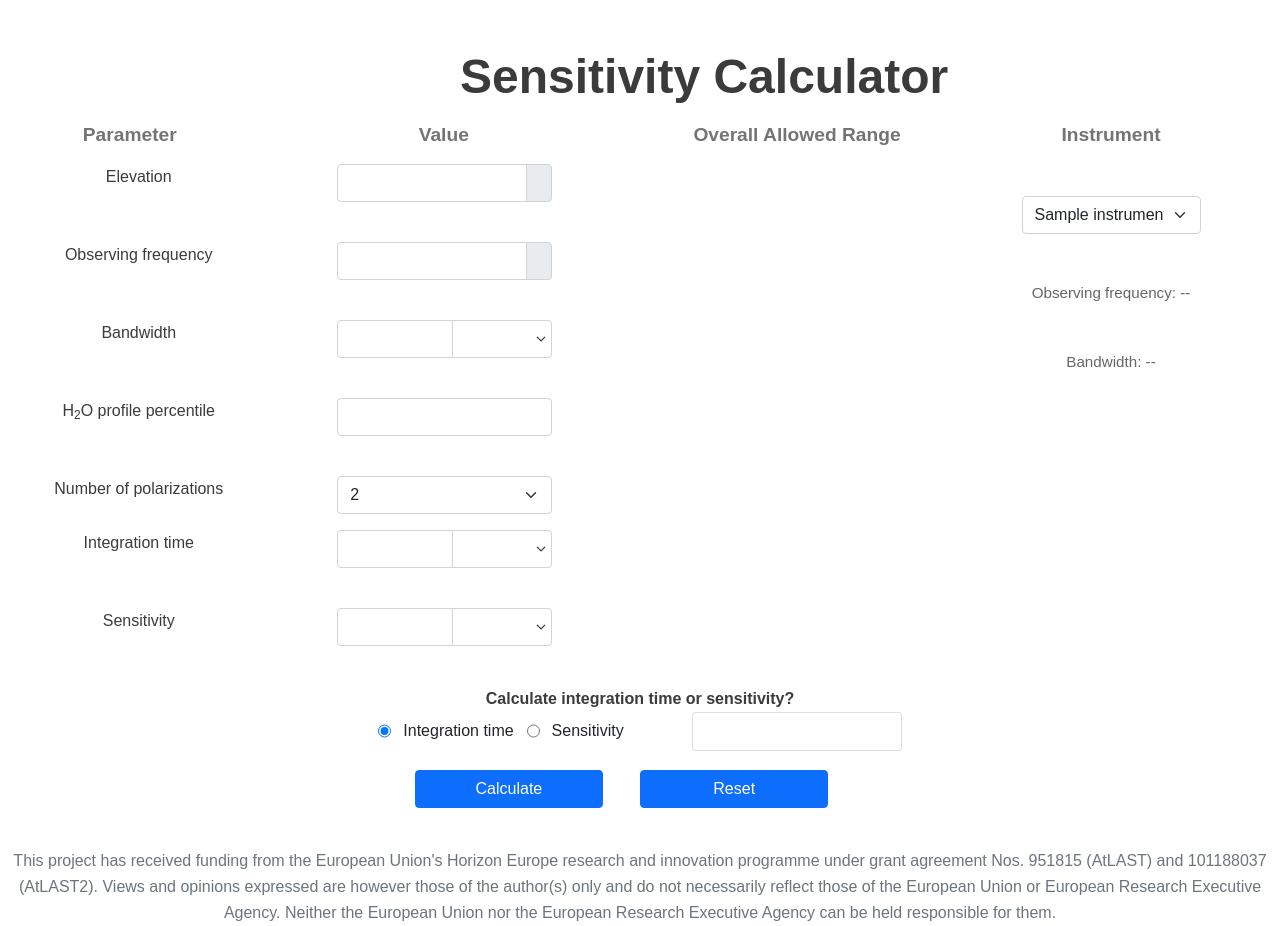
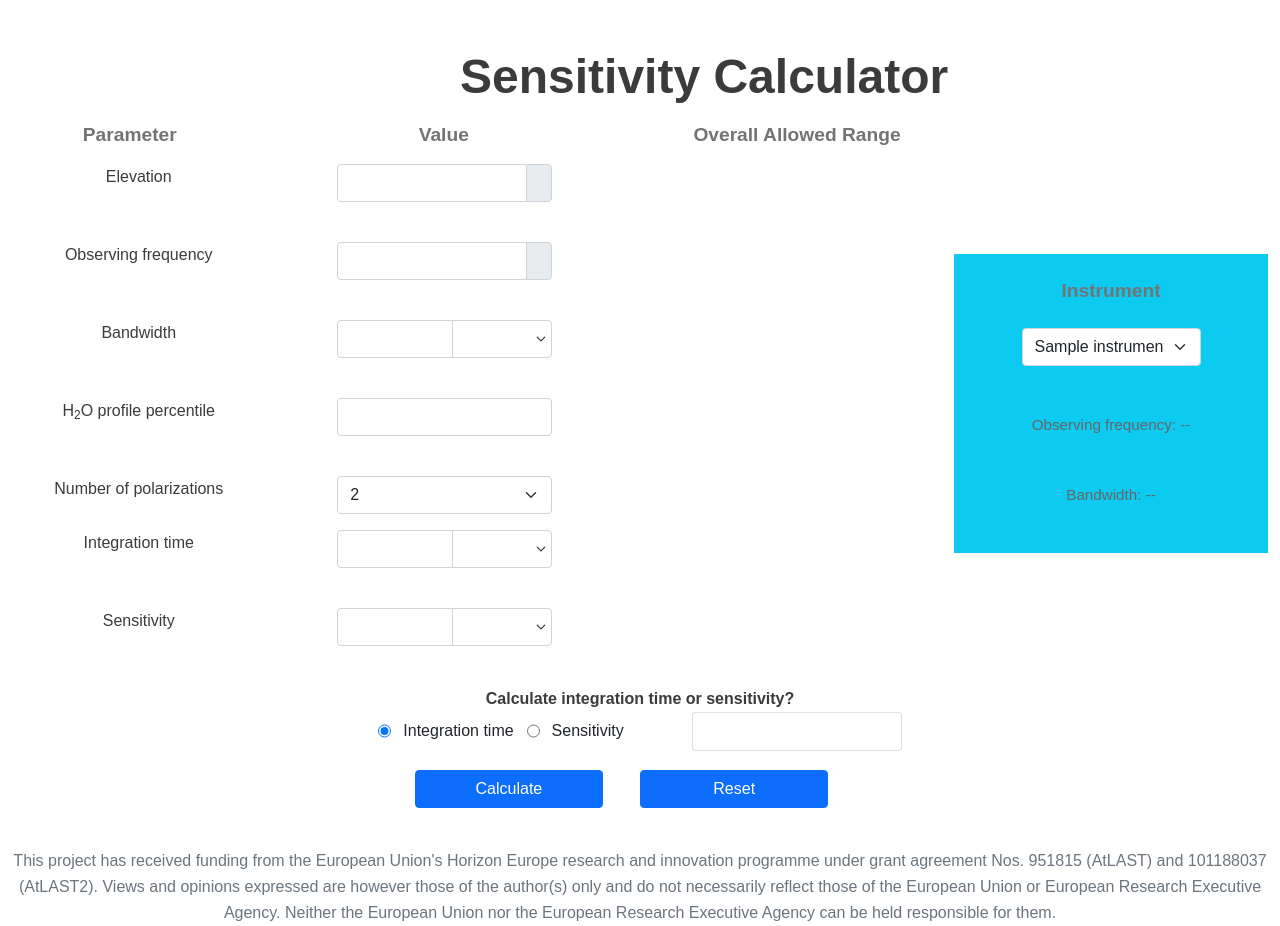
Before and after one commit to ukatc/AtLAST_sensitivity_calculator, a Python web app: template web_client/templates/sensitivity_calculator.html in a window 1280 px wide; the page is wider, and only the part inside the window is pictured. Shown: the part 200-1126 px from the top of that part. Run offline with Jinja, Linux system fonts and the light colour scheme; the template is opened without the code that fills it: most values are stand-ins (such as "Sample title", 1, 10 or a date in 2020); lists and menus that the app fills with data are empty.

Commit message:
ASC-32 more instrument choice UI improvements

```diff
--- a/web_client/templates/sensitivity_calculator.html
+++ b/web_client/templates/sensitivity_calculator.html
@@ -186,9 +186,9 @@
           </div>
 
           <!-- RIGHT AREA -->
-          <div class="col-md-3">
-            <div class="row justify-content-center">
-              <div class="titles col-12 mb-5">Instrument</div>
+          <div class="col-md-3 d-flex align-items-center">
+            <div class="row justify-content-center bg-info">
+              <div class="titles col-12 mt-4 mb-4">Instrument</div>
               <div class="row justify-content-center">
                   <div class="input-group mb-5" id="instrument-choice">
                     <select class="form-select" id="instrument-type" name="instrument">
```
